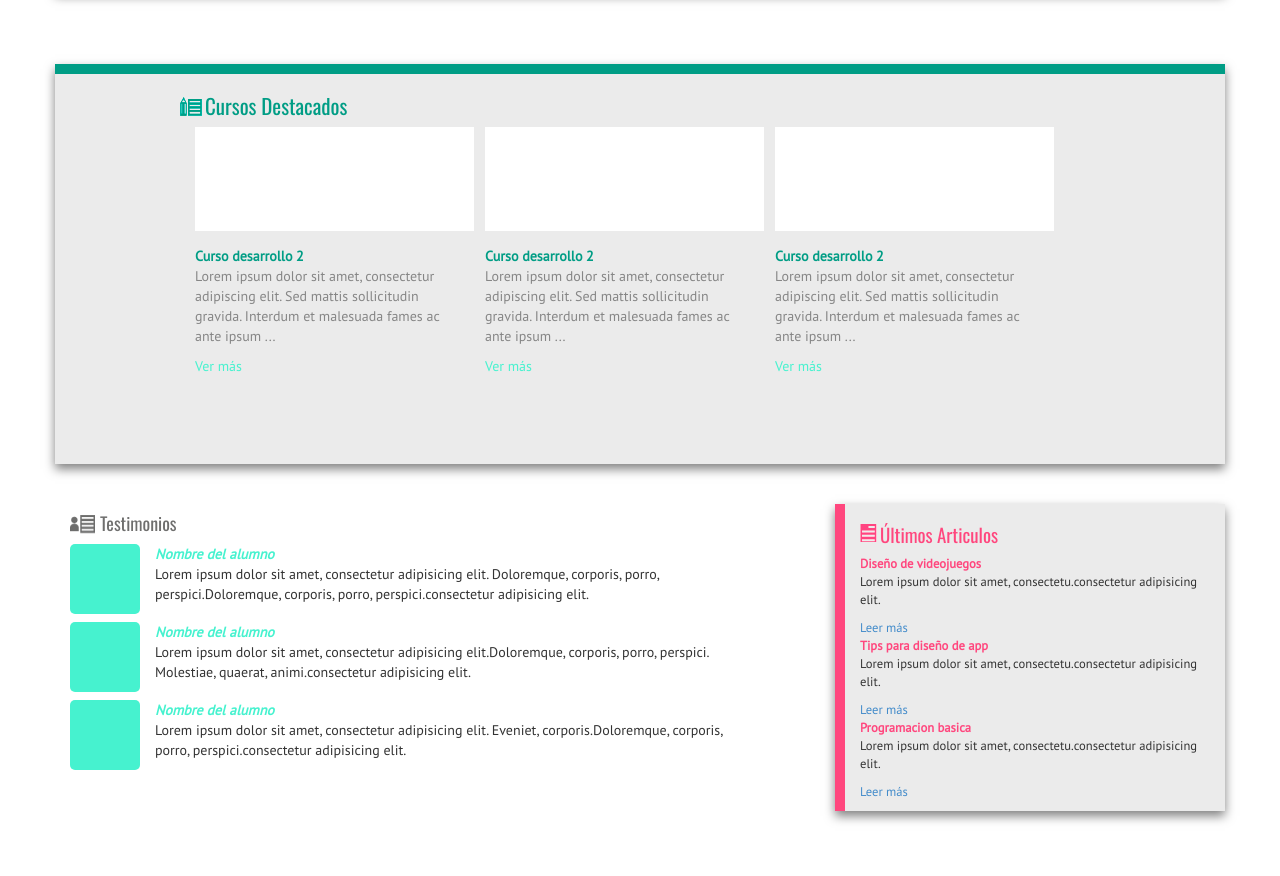
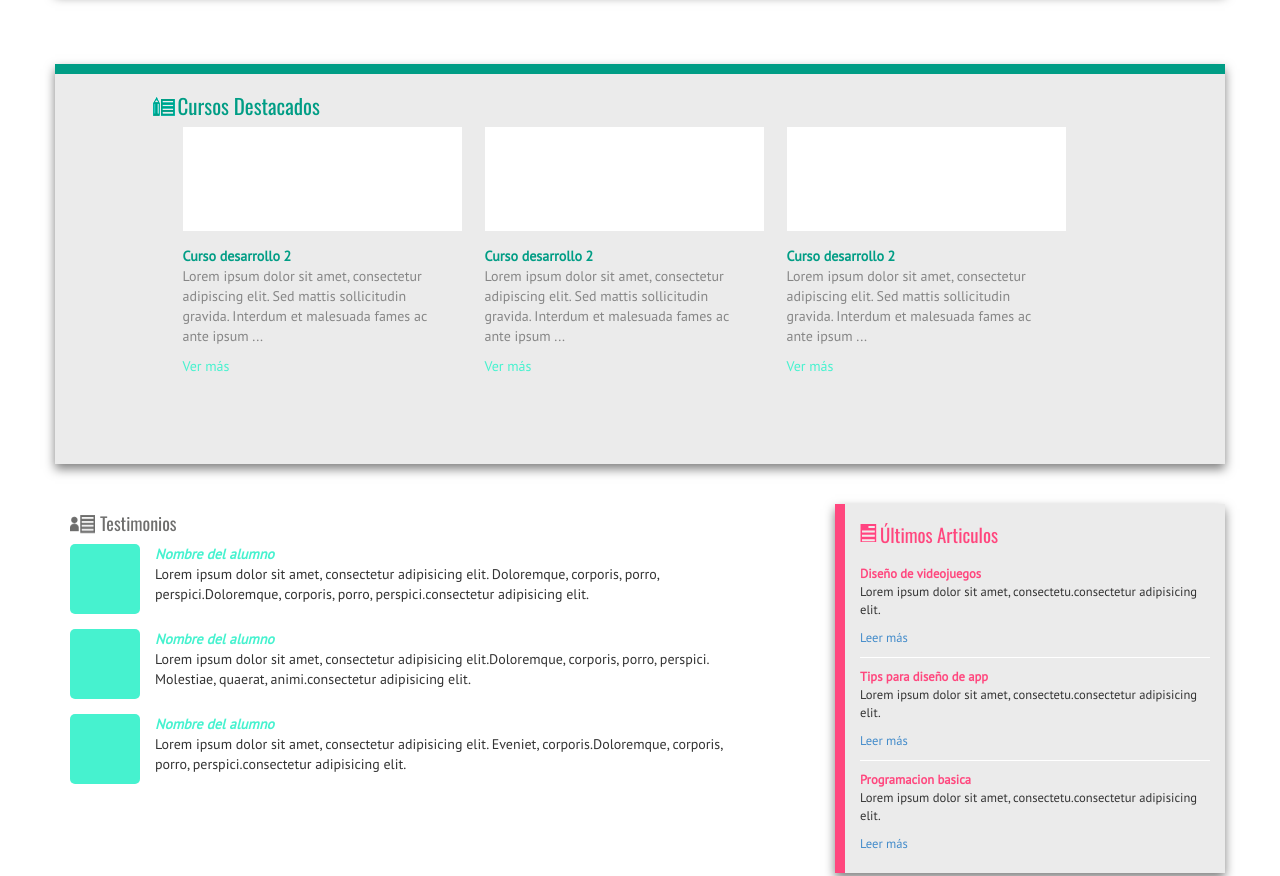
Before and after one commit to Klinsmann/zenva, a plain HTML site: page index.html in a window 1280 px wide. Shown: the part 400-1276 px from the top of the page. Drawn offline with nearby package versions, Linux system fonts and the light colour scheme.

Commit message:
depurando selectores, corrigiendo errores de alineamiento, se ordeno alfabeticamente las propiedades css. Solo falta corregir en la seccion home los cursos destacados que aun no se adapta al 100% a los moviles V 0.0.3

```diff
--- a/css/estilos.css
+++ b/css/estilos.css
@@ -11,9 +11,6 @@ header{
 	header nav{
 		padding: 10px;
 	}
-	header nav li{
-
-	}
 	header nav a{
 		color: #fff;
 		text-decoration: none;
@@ -21,29 +18,28 @@ header{
 		header nav a:hover{
 			color: #4fd8bb;
 			text-decoration: none;
-
 		}
 
 		header li[title^="zenva"]{
 			background: url(../images/icons_header.png) no-repeat 0px 1px;
 		}
 			header li a[title^="zenva"]{
+				left: 34px;
 				position: relative;
-				left: 34px;
 			}
 		header li[title^="gamedev"]{
 			background: url(../images/icons_header.png) no-repeat 40px -19px;
 		}
 			header li a[title^="gamedev"]{
+				left: 60px;
 				position: relative;
-				left: 60px;
 			}
 		header li[title^="launge"]{
 			background: url(../images/icons_header.png) no-repeat 70px -40px;
 		}
 			header li a[title^="launge"]{
+				left: 93px;
 				position: relative;
-				left: 93px;
 			}
 
 .menuprincipal a, .menuprincipal a:hover{
@@ -56,16 +52,13 @@ footer{
 	margin-top: 80px;
 }
 	footer a, footer a:hover{
+		color: #fff;
 		text-decoration: none;
-		color: #fff;
 	}
 		footer address{
+			color: #b7b7b6;
 			margin-top: 15px;
-			color: #b7b7b6;
 		}
-.container{
-
-}
 .logo-menuprincipal{
 	margin-top: 50px;
 }
@@ -77,13 +70,13 @@ footer{
 	}
 	.puntos-accion li{
 		border-right: 1px solid #fff;
+		display: inline-block;
 		height: 193px;
 		padding: 60px 0;
-		display: inline-block;
 	}
 		.puntos-accion ul p{
+			padding: 20px 20px 0 20px;
 			width: 300px;
-			padding: 20px 20px 0 20px;
 		}
 		.puntos-accion .zenva{
 			border-top: 10px solid #009d85;
@@ -99,26 +92,24 @@ footer{
 		}
 
 .cursos-destacados{
+	background: #ebebeb;
+	border-top: 10px solid #009d85;
+	box-shadow: 0 5px 10px rgba(0,0,0,0.5);
+	height: 400px;
 	margin-top: 70px;
-	border-top: 10px solid #009d85;
-	background: #ebebeb;
-	height: 400px;
-	box-shadow: 0 5px 10px rgba(0,0,0,0.5);
 	overflow: hidden;
 }
 	.cursos-destacados h2, .cursos-destacados ul{
 		color: #009d85;
-		position: relative;
-		left: 125px;
 
-}
+	}
 	.cursos-destacados ul li{
-
+		margin-right: 12px;
 	}
 
 	.cursos-destacados h2{
+		background: url(../images/icons_articles.gif) 0 3px no-repeat;
 		font-size: 1.5em;
-		background: url(../images/icons_articles.gif) 0 3px no-repeat;
 		padding-left: 25px;
 	}
 	.cursos-destacados strong{
@@ -130,8 +121,8 @@ footer{
 
 	.cursos li{
 		display: inline-block;
+		vertical-align: top;
 		width: 290px;
-		vertical-align: top;
 	}
 	.cursos p{
 		color: #868686;
@@ -145,26 +136,25 @@ footer{
 	margin-top: 40px;
 }
 	.testimonios h4{
+		background: url(../images/icons_articles.gif) 0 -21px no-repeat;
 		color: #6f6f6e;
-		background: url(../images/icons_articles.gif) 0 -21px no-repeat;
 		padding-left: 30px;
 	}
 
 	.coment-testimonio figure{
-		display: block;
-		width: 70px;
-		height: 70px;
 		background: #46f2cf;
 		border-radius: 5px;
+		display: block;
 		float: left;
+		height: 70px;
 		margin-right: 15px;
-
+		width: 70px;
 	}
 	.coment-testimonio em strong{
 		color: #46f2cf;
 	}
 	.coment-testimonio li{
-		margin-bottom: 18px;
+		margin-bottom: 25px;
 	}
 .ultimos-articulos{
 	background: #ebebeb;
@@ -180,6 +170,13 @@ footer{
 	}
 	.ultimos-articulos strong{
 		color: #ff477e;
+	}
+	.post-ultimos-articulos li{
+		border-bottom: 1px solid #fff;
+		padding: 10px 0;
+	}
+		.post-ultimos-articulos li:last-child {
+		border-bottom: 0;
 	}
 
 .menu-footer{
@@ -203,8 +200,8 @@ footer{
 
 .socials-footer a{
 	display: inline-block;
+	height: 22px;
 	width: 22px;
-	height: 22px;
 }
 	.socials-footer .fb{
 		background: url(../images/sociales.jpg) no-repeat 0 0;
@@ -234,16 +231,16 @@ footer{
 .cabecera, .cabecera-nosotros, .cabecera-contacto{
 	background: #e8e8e8;
 	border-top: 10px solid #009d85;
+	box-shadow: 0 0 12px rgba(0,0,0,0.5);
+	height: 70px;
 	margin-top: 40px;
-	height: 70px;
-	box-shadow: 0 0 12px rgba(0,0,0,0.5);
 }
 	.cabecera h2, .cabecera-nosotros h2, .cabecera-contacto h2{
+		background: url(../images/icons_cabecera.gif) 0 3px no-repeat;
 		color: #6f6f6e;
 		font-size: 1.8em;
-		background: url(../images/icons_cabecera.gif) 0 3px no-repeat;
+		margin-left: 30px;
 		padding-left: 40px;
-		margin-left: 30px;
 	}
 	.cabecera ul{
 		margin:20px 20px 0 0;
@@ -252,19 +249,19 @@ ul.list-portafolio{
 	text-align: center;
 }
 	.list-portafolio li{
+		background: #ebebeb;
+		border-left: 10px solid #009d85;
 		display: inline-block;
+		height: 280px;
+		margin-right: 10px;
+		margin-top: 20px;
 		width: 268px;
-		margin-top: 20px;
-		background: #ebebeb;
-		height: 280px;
-		border-left: 10px solid #009d85;
-		margin-left: 20px;
 	}
 		.list-portafolio h3{
 			color: #009d85;
 			font-size: 1.3em;
+			padding-left: 12px;
 			text-align: left;
-			padding-left: 12px;
 		}
 		.list-portafolio p{
 			color: #9c9b9b;
@@ -289,15 +286,15 @@ ul.list-portafolio{
 	}
 	.contenidos article figure{
 		display: inline-block;
+		margin-right: 35px;
 		vertical-align: top;
-		margin-right: 35px;
 	}
 	.contenidos article div{
+		color: #b1b1b1;
 		display: inline-block;
+		text-align: justify;
 		vertical-align: top;
 		width: 450px;
-		text-align: justify;
-		color: #b1b1b1;
 	}
 		.contenidos h2, .contenidos h3{
 			color: #009d85;
@@ -332,10 +329,10 @@ form .form-group label{
 	}
 form #submit{
 	background: #ff477e;
+	box-shadow: 0 0 5px rgba(0,0,0,0.5);
 	color: #fff;
+	margin-top: 18px;
 	width: 90px;
-	box-shadow: 0 0 5px rgba(0,0,0,0.5);
-	margin-top: 18px;
 }
 	form #submit:hover{
 		background: #fd588a;
@@ -345,9 +342,9 @@ form #submit{
 }
 .socials-mapa a{
 	display: inline-block;
-	width: 40px;
 	height: 40px;
 	margin-right: 21px;
+	width: 40px;
 }
 .socials-mapa .fb{
 		background: url(../images/sociales2.jpg) no-repeat 0 0;
@@ -388,10 +385,3 @@ form #submit{
 	.socials-mapa .yt:hover{
 		background: url(../images/sociales2.jpg) no-repeat -40px -194px;
 	}
-/****MEDIA QUERIES****/
-
-@media (min-width: 700px) {
-	.cursos-destacados .cursos li{
-
-	}
- }
--- a/index.html
+++ b/index.html
@@ -70,10 +70,10 @@
 
 	<!-- comienzo cursos destacados -->
 	<section class="container">
-		<div class="row">
-			<div class="cursos-destacados">
-				<h2>Cursos Destacados</h2>
-				<ul class="cursos list-unstyled">
+		<div class="row cursos-destacados">
+
+				<h2 class="col-md-offset-1">Cursos Destacados</h2>
+				<ul class="cursos list-unstyled col-md-11 col-md-offset-1">
 					<li class="col-md-4">
 					<figure>
 							<img src="images/caratula_cursos.jpg" alt="">
@@ -99,7 +99,7 @@
 						<a href="">Ver más</a>
 					</li>
 				</ul>
-			</div><!-- fin del div #cursos-destacados -->
+
 		</div><!-- fin de la clase .row -->
 	</section><!-- fin de la clase .container -->
 
```
Also changed, not shown: portafolio.html (+1 -1 lines).
